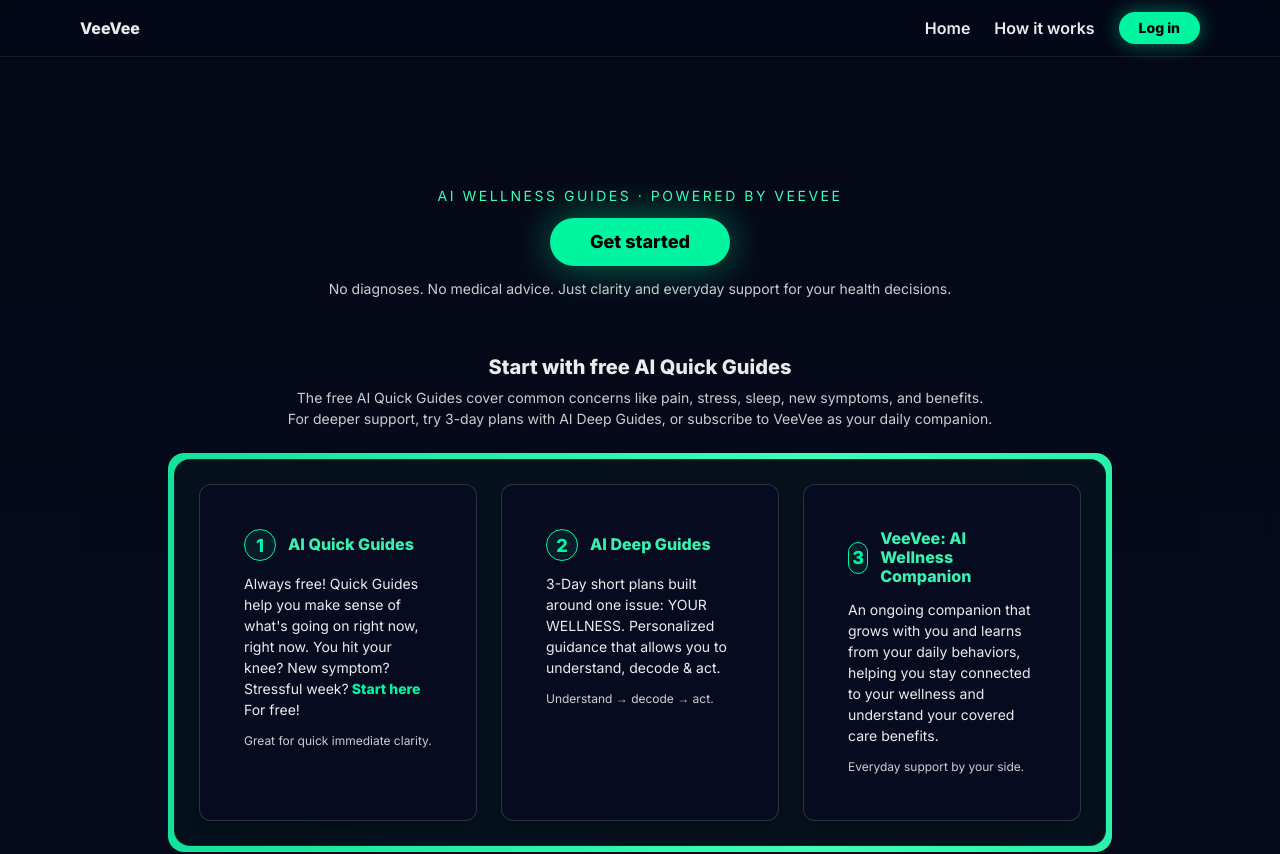
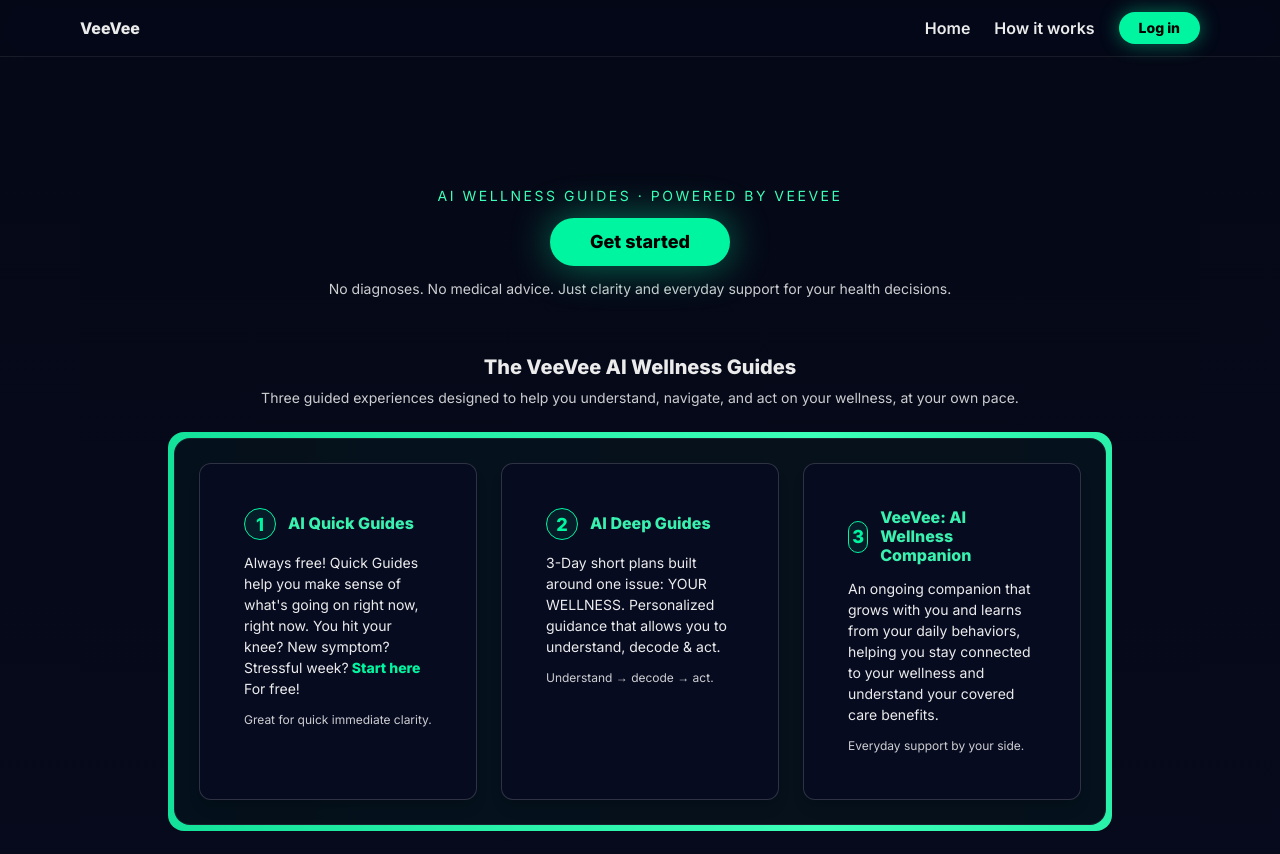
Before and after one commit to cdgonzal/myveevee, a React (Vite) app: page /how-it-works in a window 1280 px wide. Shown: the top 854 px of the page. Built offline with nearby package versions, Linux system fonts and the light colour scheme.

Commit message:
editing how it works style #2

```diff
--- a/src/pages/HowItWorks.tsx
+++ b/src/pages/HowItWorks.tsx
@@ -108,18 +108,15 @@ export default function HowItWorks() {
               mb={2}
               textAlign={isMobile ? "left" : "center"}
             >
-              Start with free AI Quick Guides
+              The VeeVee AI Wellness Guides
             </Heading>
             <Text
               fontSize="sm"
               color="whiteAlpha.800"
               textAlign={isMobile ? "left" : "center"}
             >
-              The free AI Quick Guides cover common concerns like pain, stress, sleep,
-              new symptoms, and benefits.
-              <br />
-              For deeper support, try 3-day plans with AI Deep Guides,
-              or subscribe to VeeVee as your daily companion.
+              Three guided experiences designed to help you understand,
+              navigate, and act on your wellness, at your own pace.
             </Text>
           </MotionBox>
 
```
